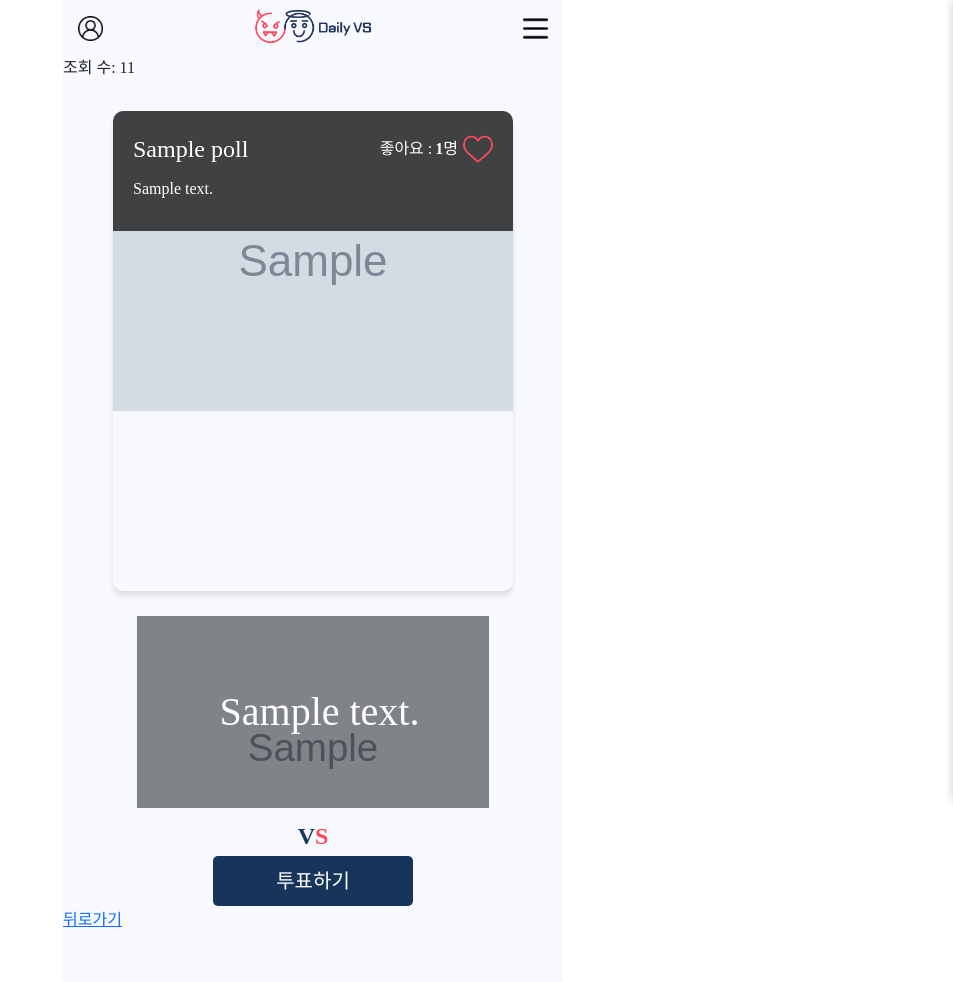
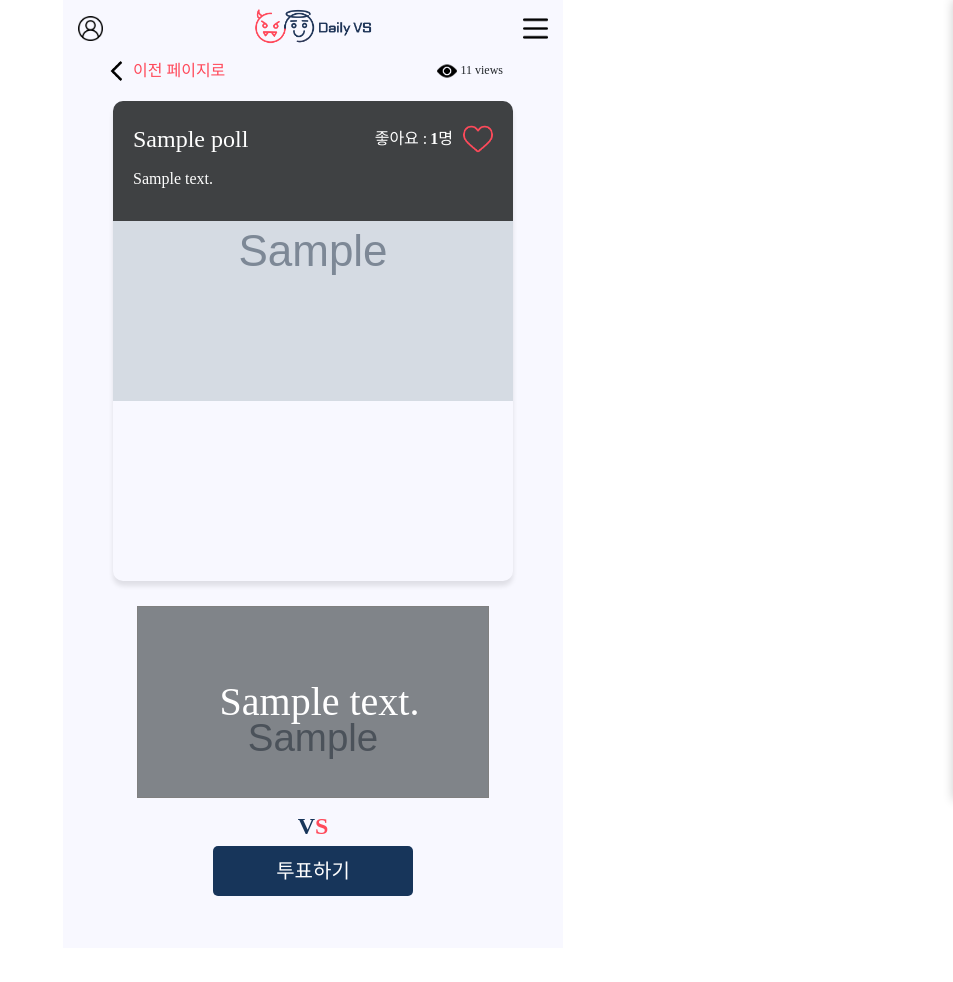
Before and after one commit to DAILY-VS/DAILYVS, a Django app: page /1/ in a window 1280 px wide. Shown: the whole page, without its empty margins (327-1280 px from the left). After the commit the page ends 896 px from the top, so only its background shows below. Run offline with Django 4.2, Linux system fonts and the light colour scheme; tables that the repository leaves empty hold one stand-in row (values such as "Sample post"); grey boxes marked "Sample" are stand-in pictures; some libraries are stand-ins or nearby versions; some web fonts are replaced.

Commit message:
[Add] detail.html 디자인 및 좋아요 완료

```diff
--- a/server/static/css/detail.css
+++ b/server/static/css/detail.css
@@ -5,6 +5,28 @@
   max-width: 500px;
   padding-bottom: 50px;
   background-color: var(--purple-bg-color);
+}
+
+.detail-top {
+  display: flex;
+}
+
+.back-button {
+  text-decoration: none;
+  color: var(--redpink-primary-color);
+  align-items: center;
+  display: flex;
+  margin-left: 40px;
+}
+
+.detail-views {
+  display: flex;
+  margin: 5px 60px 0 auto;
+  font-size: 12px;
+}
+
+.detail-views span {
+  margin-left: 3px;
 }
 
 .vote-detail-card {
@@ -42,7 +64,7 @@
 
 #like-button {
   margin-right: 10px;
-  margin-left: 5px;
+  margin-left: 10px;
 }
 .detail-card-title {
   padding: 10px;
--- a/server/templates/vote/detail.html
+++ b/server/templates/vote/detail.html
@@ -1,7 +1,19 @@
 {% extends 'vote/base.html' %} {% load static %} {% block content %}
 
 <div class="vote-detail-container">
-  <p>조회 수: {{ poll.views_count }}</p>
+  <div class="detail-top">
+    <a href="{% url 'vote:list' %}" role="button" class="back-button"
+      ><img src="{% static 'img/icon/left_page.png'%}" style="width: 30px" />
+      이전 페이지로
+    </a>
+    <div class="detail-views">
+      <span
+        ><img src="{% static 'img/icon/view.png'%}" style="width: 20px"
+      /></span>
+      <span> {{ poll.views_count }} </span>
+      <span> views</span>
+    </div>
+  </div>
   <div class="vote-introduction">
     {% include 'vote/detail/detail-introduction-card.html' %}
   </div>
@@ -29,7 +41,6 @@
     </div>
   </div>
   <input type="submit" value="투표하기" class="vote-submit-btn" />
-  <a href="{% url 'vote:list' %}" role="button">뒤로가기</a>
   <script src="https://cdn.jsdelivr.net/npm/axios/dist/axios.min.js"></script>
   <script src="{% static 'js/detail.js' %}"></script>
   {% endblock %}
```
Also changed, not shown: server/static/img/icon/view.png (added).
